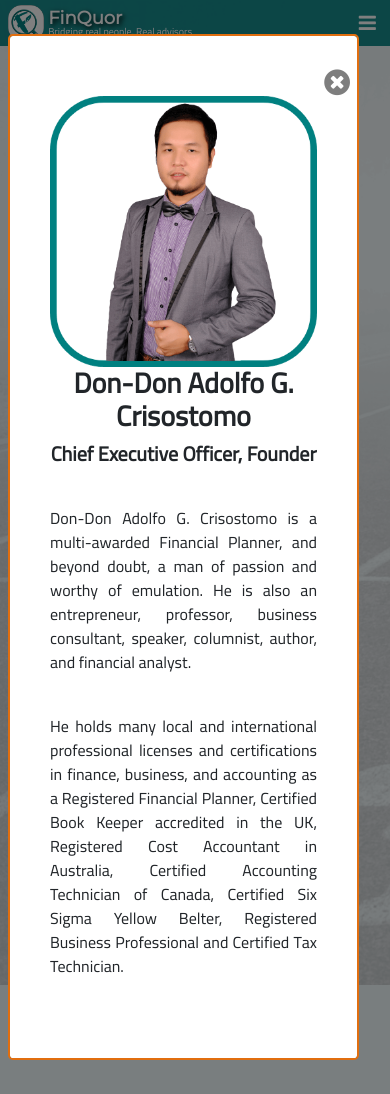
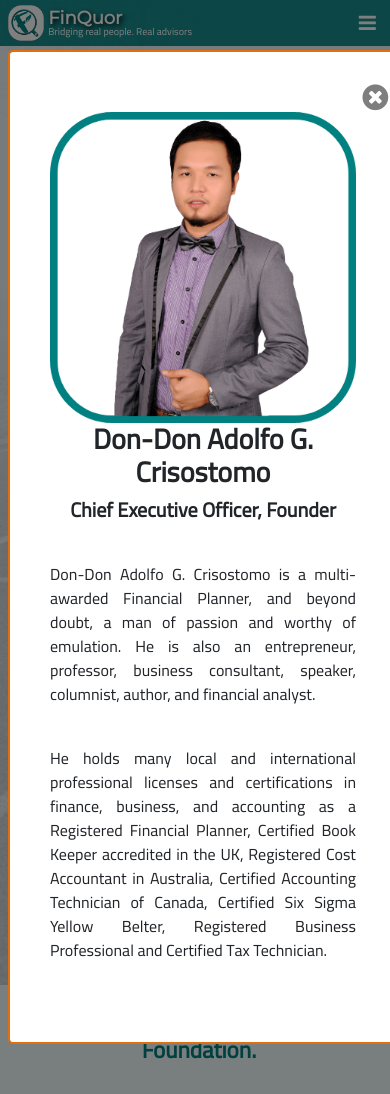
Before and after one commit to r3sjay17/finquor, a CodeIgniter app: page /finquor/index.php/main/about in a window 390 px wide, after a click on "READ MORE". Run offline with CodeIgniter, Linux system fonts and the light colour scheme; some libraries are stand-ins or nearby versions.

Commit message:
update for v1.2.1

```diff
--- a/assets/css/style.css
+++ b/assets/css/style.css
@@ -1801,6 +1801,10 @@ section.sOne .item .img-wrapper img {
 	    line-height: 17px;
 	    height: 100% !important;
 	}
+	.modalTeam .modal-dialog {
+		max-width: 100%;
+		width: 100%;
+	}
 }
 
 @media screen and (max-width:599px) {
```
